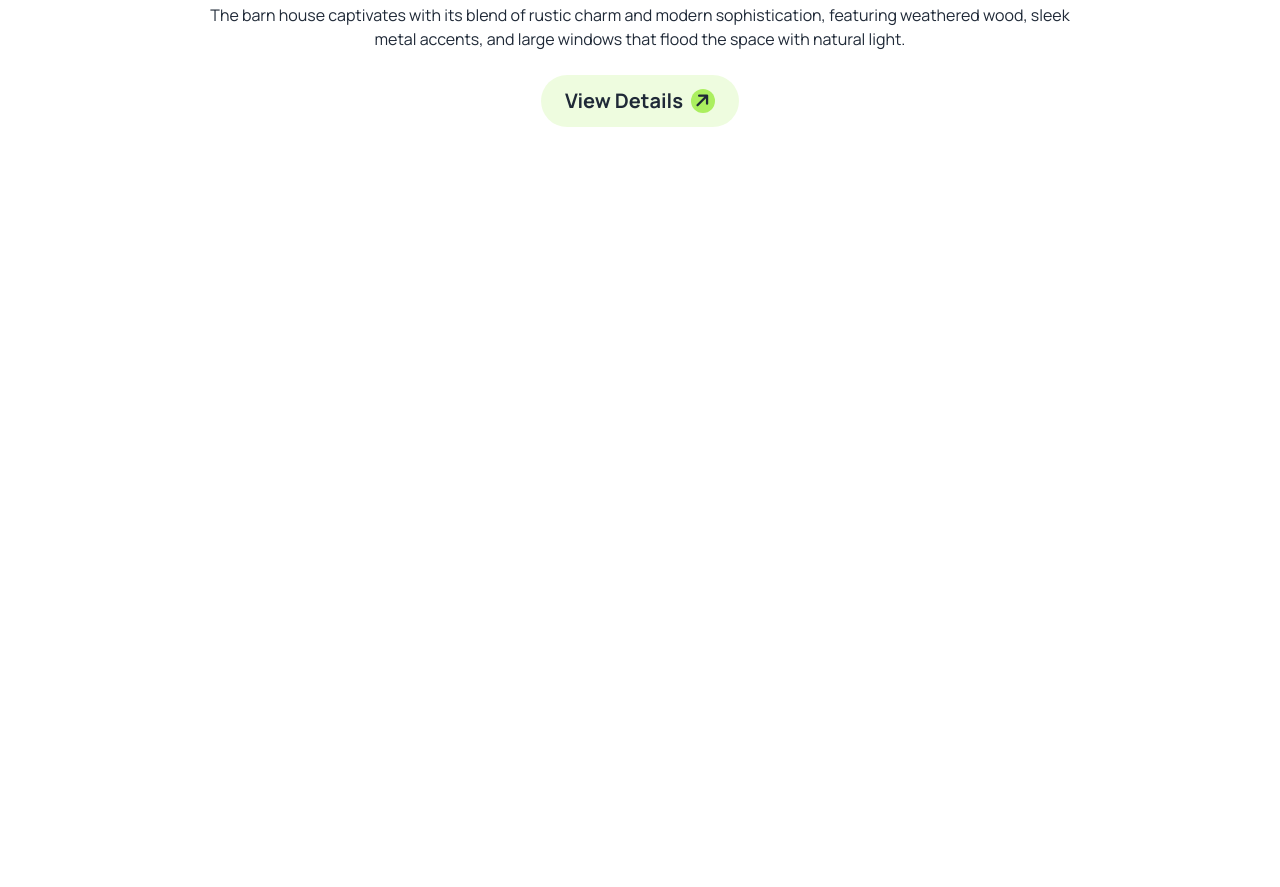
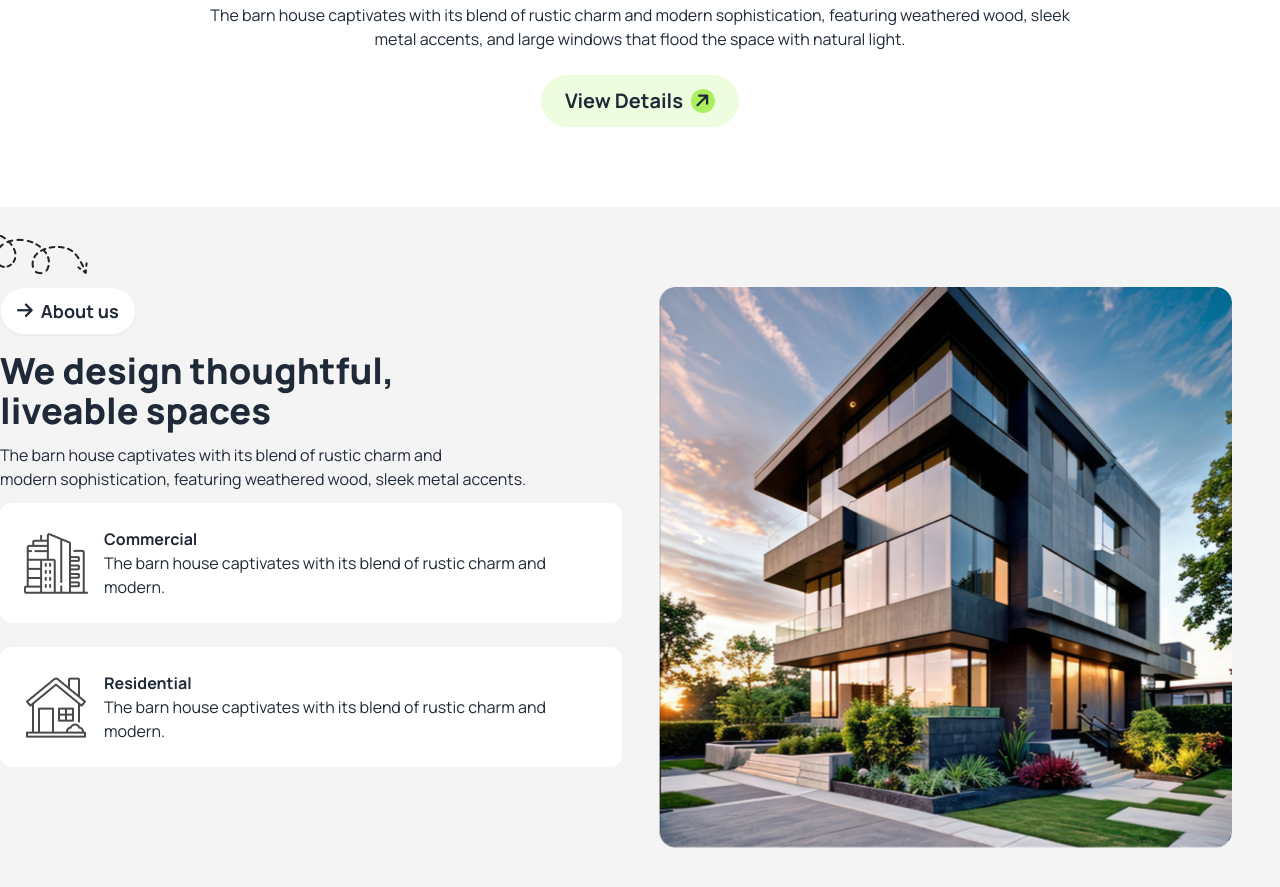
Before and after one commit to JamilTalukder103/renterio-web, a plain HTML site: page index.html in a window 1280 px wide. Shown: the part 491-1378 px from the top of the page. Before the commit the page ends 800 px from the top, so only its background shows below. Drawn offline with nearby package versions, Linux system fonts and the light colour scheme.

Commit message:
about us add

```diff
--- a/index.html
+++ b/index.html
@@ -114,7 +114,41 @@
         </div>
     </header>
     <main>
+        <!-- about us section -->
+        <section class="bg-[#F4F4F4] py-20">
+            <div class="max-w-screen-xl m-auto grid grid-cols-1 gap-9 lg:grid-cols-2 relative">
+                <!-- text content -->
+                <div>
+                    <button class="btn bg-white rounded-full font-bold text-lg"><i
+                            class="fa-solid fa-arrow-right"></i>About us</button>
+                    <img class="absolute hidden lg:block -top-14 -left-10" src="assets/Vector.png " alt="">
+                    <h3 class="text-4xl font-extrabold mt-4">We design thoughtful, <br> liveable spaces</h3>
+                    <p class="my-3">The barn house captivates with its blend of rustic charm and <br>
+                        modern sophistication, featuring weathered wood, sleek metal accents.</p>
+                    <div class="space-y-6">
+                        <div class="bg-white flex p-6 rounded-xl items-center gap-4">
+                            <img src="assets/commercial.png" alt="">
+                            <div>
+                                <h4 class="font-bold">Commercial</h4>
+                                <p>The barn house captivates with its blend of rustic charm and modern.</p>
+                            </div>
+                        </div>
+                        <div class="bg-white flex p-6 rounded-xl items-center gap-4">
+                            <img src="assets/residential.png" alt="">
+                            <div>
+                                <h4 class="font-bold">Residential</h4>
+                                <p>The barn house captivates with its blend of rustic charm and modern.</p>
+                            </div>
+                        </div>
 
+                    </div>
+                </div>
+                <!-- img -->
+                <div>
+                    <img src="assets/Rectangle.png" alt="">
+                </div>
+            </div>
+        </section>
     </main>
     <footer>
 
```
